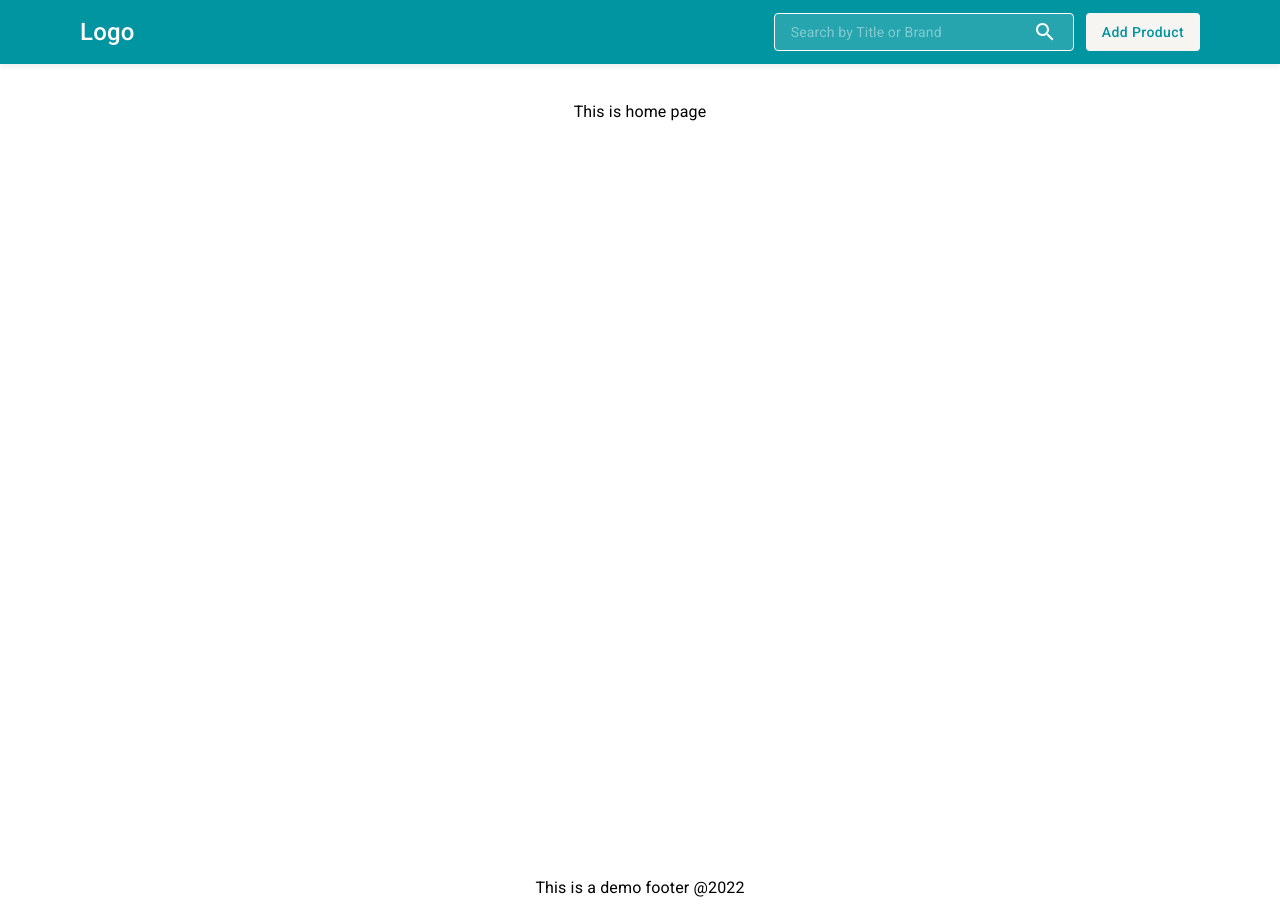
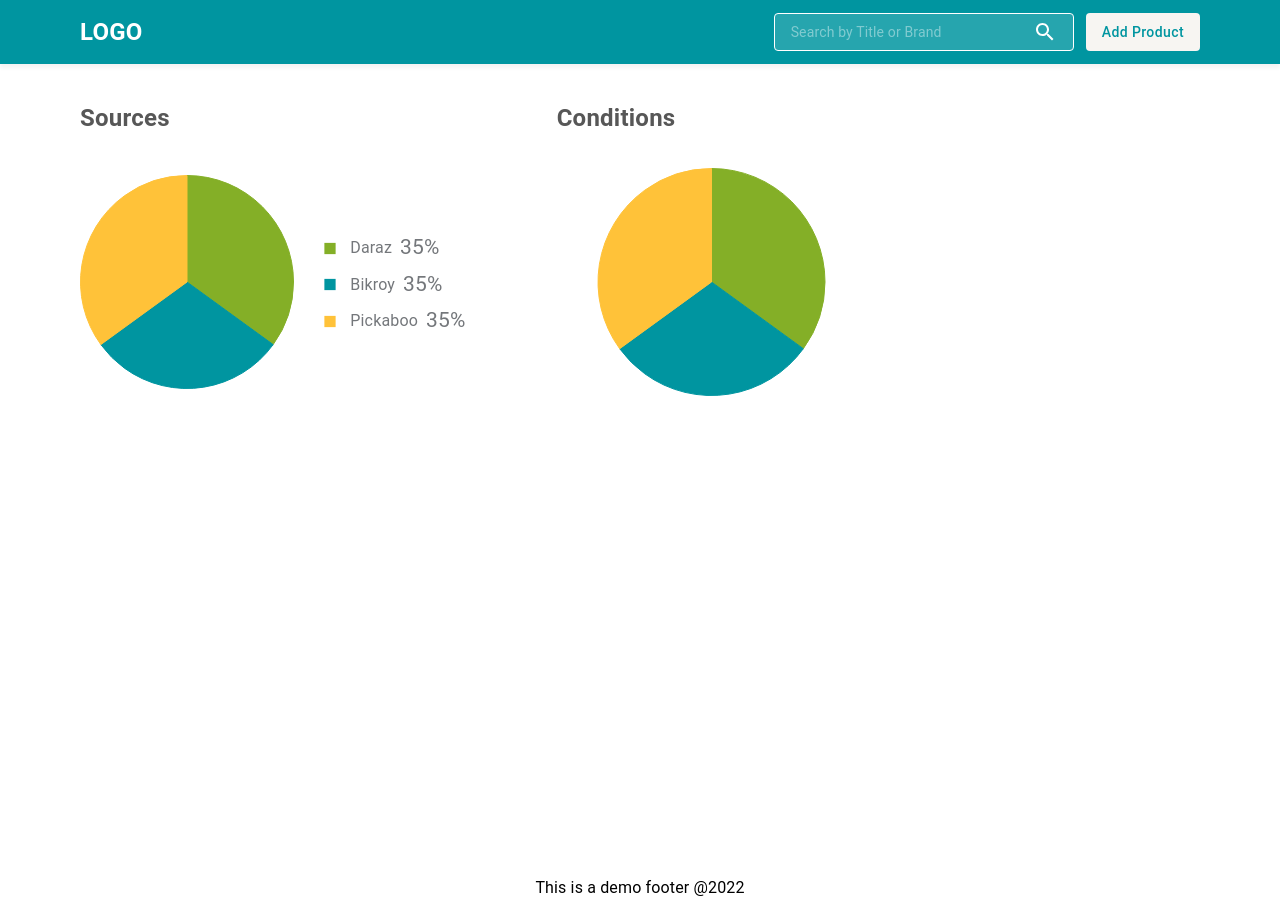
Before and after one commit to shahnewaz171/product-dashboard, a React (Create React App) app: page / in a window 1280 px wide. Built offline with nearby package versions, Linux system fonts and the light colour scheme.

Commit message:
designed sources chart and fixed type errors

```diff
--- a/package.json
+++ b/package.json
@@ -18,6 +18,7 @@
         "@types/react": "^18.0.10",
         "@types/react-dom": "^18.0.5",
         "axios": "^0.27.2",
+        "chart.js": "^3.8.0",
         "eslint": "^8.16.0",
         "eslint-config-airbnb": "^19.0.4",
         "eslint-config-node": "^4.1.0",
@@ -31,6 +32,7 @@
         "jest-dom": "^4.0.0",
         "prettier": "^2.6.2",
         "react": "^18.1.0",
+        "react-chartjs-2": "^4.1.0",
         "react-dom": "^18.1.0",
         "react-hook-form": "^7.31.3",
         "react-icons": "^4.4.0",
--- a/src/App.css
+++ b/src/App.css
@@ -1,9 +1,17 @@
-@import url('https://fonts.googleapis.com/css2?family=Roboto:ital,wght@0,100;0,300;0,400;0,500;0,700;0,900;1,100;1,300;1,400;1,500;1,700;1,900&display=swap');
+@import url('https://fonts.googleapis.com/css2?family=Poppins:ital,wght@0,100;0,200;0,300;0,400;0,500;0,600;0,700;0,800;0,900;1,100;1,200;1,300;1,400;1,500;1,600;1,700;1,800;1,900&display=swap');
 body {
     margin: 0;
-    font-family: 'Roboto', sans-serif;
+    font-family: 'Poppins', sans-serif;
 }
 
 .text-none {
     text-transform: none !important;
 }
+
+.text-uppercase {
+    text-transform: uppercase;
+}
+
+.fw-600 {
+    font-weight: 600;
+}
--- a/src/components/Home/Home.tsx
+++ b/src/components/Home/Home.tsx
@@ -1,12 +1,54 @@
 import React from 'react';
-import { Typography } from '@mui/material';
+import { Box, Grid, Typography } from '@mui/material';
+import SquareIcon from '@mui/icons-material/Square';
 import { Main } from '../shared/CustomStyles/CustomStyles';
+import SourcesChart from './SourcesChart/SourcesChart';
 
-const Home: React.FC = () => {
+const Home: React.FC<any> = () => {
 
     return (
         <Main>
-            <Typography component="h1" sx={{ textAlign: "center" }}>This is home page</Typography>
+            <Grid container spacing={3}>
+                {/* Sources */}
+                <Grid item xs={12} md={5}>
+                    <Typography component="p" sx={{ mb: 4, fontWeight: "600", fontSize: "24px", color: '#575757' }}>
+                        Sources
+                    </Typography>
+                    <Grid container columnSpacing={3} sx={{ alignItems: 'center' }}>
+                        <Grid item xs={6}>
+                            <SourcesChart />
+                        </Grid>
+                        <Grid item xs={6}>
+                            {['Daraz', 'Bikroy', 'Pickaboo'].map((item, i) => {
+                                return (
+                                    <Box key={i + 1} sx={{ display: "flex", gap: 1, alignItems: "center", mt: "5px" }}>
+                                        <SquareIcon sx={{ color: i === 0 ? "#84AF27" : i === 1 ? '#0095A0' : i === 2 ? '#FFC239' : '', height: "15px" }} />
+                                        <Typography sx={{ fontSize: "16px", color: "#74777B" }}>
+                                            {item}
+                                        </Typography>
+                                        <Typography className="fw-600" sx={{ fontSize: "21px", color: "#74777B;" }}>
+                                            35%
+                                        </Typography>
+                                    </Box>
+                                )
+                            })
+                            }
+                        </Grid>
+                    </Grid>
+                </Grid>
+
+                {/* Conditions */}
+                <Grid item xs={12} md={7}>
+                    <Typography component="p" sx={{ mb: 4, fontWeight: "600", fontSize: "24px", color: '#575757' }}>
+                        Conditions
+                    </Typography>
+                    <Grid container columnSpacing={3} sx={{ alignItems: 'center' }}>
+                        <Grid item xs={6}>
+                            <SourcesChart />
+                        </Grid>
+                    </Grid>
+                </Grid>
+            </Grid>
         </Main>
     );
 };
--- /dev/null
+++ b/src/components/Home/SourcesChart/SourcesChart.tsx
@@ -0,0 +1,65 @@
+import React from 'react';
+import {
+    Chart as ChartJS,
+    CategoryScale,
+    LinearScale,
+    BarElement,
+    Title,
+    ArcElement,
+    Tooltip,
+    Legend,
+} from "chart.js";
+import { Pie } from "react-chartjs-2";
+
+ChartJS.register(
+    ArcElement,
+    Tooltip,
+    Legend,
+    CategoryScale,
+    LinearScale,
+    BarElement,
+    Title
+);
+
+const SourcesChart: React.FC<any> = () => {
+    const data = {
+        labels: ['Daraz', 'Bikroy', 'Pickaboo'],
+        datasets: [
+            {
+                label: '# of Votes',
+                data: [35, 30, 35],
+                backgroundColor: [
+                    '#84AF27',
+                    '#0095A0',
+                    '#FFC239',
+                ],
+                borderColor: [
+                    '#84AF27',
+                    '#0095A0',
+                    '#FFC239',
+                ],
+                borderWidth: 1,
+            },
+        ],
+    };
+
+    return (
+        <Pie
+            data={data}
+            width="100%"
+            height="228px"
+            options={{
+                responsive: true,
+                maintainAspectRatio: false,
+                plugins: {
+                    legend: {
+                        position: "right",
+                        display: false,
+                    },
+                },
+            }}
+        />
+    );
+};
+
+export default SourcesChart;
--- a/src/components/shared/Footer/Footer.tsx
+++ b/src/components/shared/Footer/Footer.tsx
@@ -5,7 +5,7 @@ const Footer: React.FC = () => {
 
     return (
         <Box>
-            <Typography component="div" sx={{  textAlign: "center"  }} >
+            <Typography component="div" sx={{ textAlign: "center" }} >
                 This is a demo footer @2022
             </Typography>
         </Box>
--- a/src/components/shared/Navbar/Navbar.tsx
+++ b/src/components/shared/Navbar/Navbar.tsx
@@ -50,7 +50,8 @@ const Navbar: React.FC<any> = () => {
                         variant="h6"
                         noWrap
                         component="div"
-                        sx={{ flexGrow: 1, fontSize: '24px' }}
+                        sx={{ flexGrow: 1, fontSize: '24px', fontWeight: 700 }}
+                        className="text-uppercase"
                     >
                         Logo
                     </Typography>
--- a/src/components/shared/NotFound/NotFound.tsx
+++ b/src/components/shared/NotFound/NotFound.tsx
@@ -7,7 +7,7 @@ const NotFound: React.FC = () => {
 
     return (
         <Main>
-            <Box sx={{ height: "60vh", display: "flex",  justifyContent: "center"  }}>
+            <Box sx={{ height: "60vh", display: "flex", justifyContent: "center" }}>
                 <Typography component='img' src={logoImg} sx={{ height: 1 }} />
             </Box>
             <Typography component='h5' sx={{ fontWeight: "bold", textAlign: "center", my: 2 }}>
--- a/src/routes/GetRoutes.tsx
+++ b/src/routes/GetRoutes.tsx
@@ -3,9 +3,9 @@ import { Outlet, useRoutes } from 'react-router-dom';
 import Home from '../components/Home/Home';
 import NotFound from '../components/shared/NotFound/NotFound';
 
-const GetRoutes = () => {
+const GetRoutes: React.FC<any> = () => {
 
-    let element = useRoutes([
+    const element = useRoutes([
         {
             path: "/",
             element: <Outlet />,
--- /dev/null
+++ b/src/types/model.ts
@@ -0,0 +1,6 @@
+import { SxProps } from "@mui/material";
+
+export interface ReactNode {
+    children: React.ReactNode,
+    sx?: SxProps
+}
```
Also changed, not shown: src/components/shared/CustomStyles/CustomStyles.tsx (+3 -7 lines), src/context/useGlobalContext.tsx (+2 -5 lines), .eslintrc.json, 1 other file (tests, documents, lock files or other folders).
